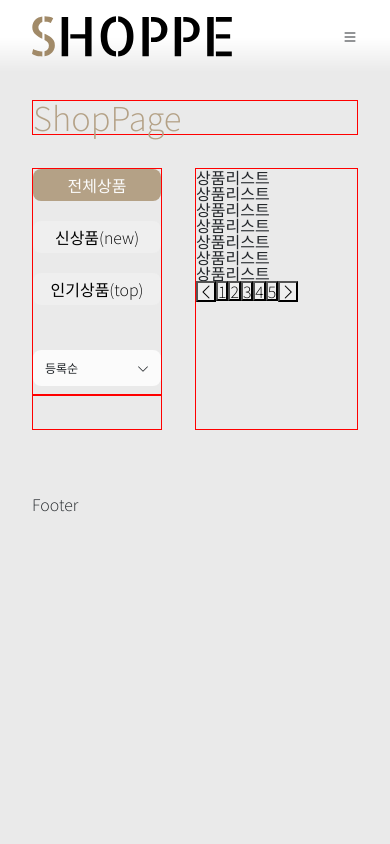
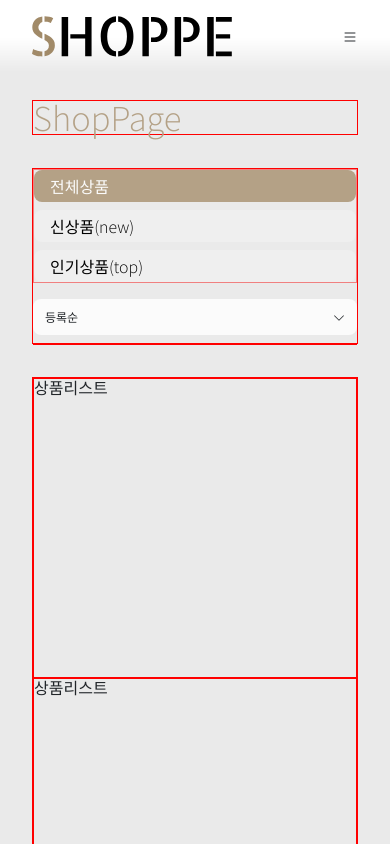
Before and after one commit to Lacheln1/UrecaDailyStudy, a React (Vite) app in the folder 4/0418/react04_shop/: page /shop in a window 390 px wide. Shown: the top 844 px of the page. Built offline with nearby package versions, Linux system fonts and the light colour scheme.

Commit message:
shopPage css적용

```diff
--- a/4/0418/react04_shop/src/pages/ShopPage.module.css
+++ b/4/0418/react04_shop/src/pages/ShopPage.module.css
@@ -3,7 +3,6 @@
   flex-wrap: wrap;
   gap: var(--fs33);
 }
-
 .shopPage > * {
   border: 1px solid red;
 }
@@ -11,7 +10,6 @@
   width: 100%;
   margin-bottom: 0;
 }
-
 .searchFn {
   width: 130px;
 }
@@ -20,66 +18,60 @@
   flex-direction: column;
   gap: var(--fs8);
 }
-
 .category button {
   width: 100%;
-  margin-bottom: var(--fs12);
+  transition: 0.3s;
   border: none;
   outline: none;
   padding: var(--fs8) var(--fs16);
   border-radius: var(--fs8);
+  text-align: left;
 }
-
 .category button:hover,
 .category button.active {
   background-color: var(--dark-colors-accent-dark);
   color: var(--dark-colors-white-dark);
 }
-
 .sort {
   margin: var(--fs33) 0;
   font-size: var(--fs12);
+  position: relative;
 }
-
 .sortHeader {
   background-color: var(--dark-colors-white-dark);
   padding: var(--fs12);
   border-radius: var(--fs8);
   position: relative;
 }
-
 .sortHeader i {
   position: absolute;
   top: 50%;
   transform: translateY(-50%);
   right: var(--fs12);
 }
-
 .sort ul {
-  /* display: none; */
+  position: absolute;
   max-height: 0;
+  width: 100%;
   overflow: hidden;
+  border: 1px solid red;
   transition: 0.3s;
-  border: 1px solid red;
   background: var(--dark-colors-white-dark);
   margin-top: var(--fs8);
 }
-
-.sort > li {
-  border-bottom: 1px dotted var(--dark-colors-dark-gray-dark);
-  padding: var(--fs8) 0;
+.sort ul > li {
+  border-bottom: 1px dotted var(--dark-colors-gray-dark);
+  padding: var(--fs8);
   cursor: pointer;
 }
-
 .sort ul > li.active {
   background-color: var(--dark-colors-light-gray-dark);
   color: var(--dark-colors-white-dark);
 }
 
 /* .sort.active .sortHeader i {
-  transform: translateY(-50%) rotate(180deg);
-} */
-
+    transform: translateY(-50%) rotate(180deg);
+  } */
 .sort.active ul {
   /* max height로 설정하여 크기 조절 */
   max-height: 190px;
@@ -88,3 +80,68 @@
 .productList {
   flex: 1;
 }
+.list {
+  display: grid;
+  grid-template-columns: repeat(auto-fill, minmax(200px, 1fr));
+  gap: var(--f12);
+}
+.list > li {
+  border: 1px solid red;
+  height: 300px;
+}
+
+.paginationArea {
+  display: flex;
+  justify-content: center;
+  align-items: center;
+  gap: var(--fs8);
+  margin: var(--fs33) 0;
+}
+.paginationArea button {
+  border: none;
+  outline: none;
+  background: var(--light-colors-white-light);
+  border-radius: var(--fs8);
+  padding: var(--fs8);
+  transition: 0.3s;
+}
+/* .paginationArea button:not(:nth-last-child)  */
+.paginationArea button:hover,
+.paginationArea button.active {
+  background-color: var(--dark-colors-accent-dark);
+  color: var(--dark-colors-white-dark);
+}
+
+@media (max-width: 1100px) {
+  .searchFn {
+    width: 100%;
+    display: flex;
+    justify-content: space-between;
+    align-items: center;
+  }
+  .category {
+    flex-direction: row;
+    border: 1px solid lightcoral;
+  }
+  .category button {
+    width: auto;
+  }
+
+  .sort {
+    width: 120px;
+    margin: var(--fs8) 0;
+  }
+}
+@media (max-width: 600px) {
+  .searchFn {
+    flex-direction: column;
+    gap: var(--fs8);
+  }
+  .category {
+    width: 100%;
+    flex-direction: column;
+  }
+  .sort {
+    width: 100%;
+  }
+}
```
